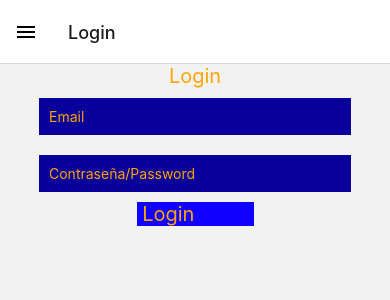
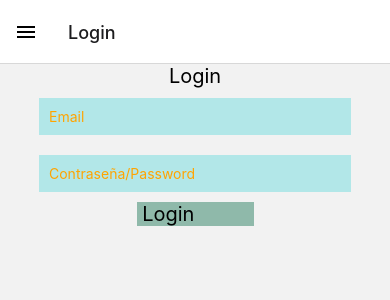
Before and after one commit to magacarolina/NativeProyecto, a React Native app: screen /Login in a window 390 px wide. Shown: the top 300 px of the page. Built offline with nearby package versions, Linux system fonts and the light colour scheme; no server answers.

Commit message:
cambiando estilos y expo camera

```diff
--- a/src/screens/createPost.js
+++ b/src/screens/createPost.js
@@ -36,6 +36,12 @@ export default class CreatePost extends Component {
             alert("Error 404");
         })
     }
+    guardarFoto(url){
+        this.setState({
+            photo: url,
+            showCamera: false,
+        })
+    }
 
     render(){
 
@@ -53,7 +59,7 @@ export default class CreatePost extends Component {
                 <TextInput
                     style={styles.field}
                     keyboardType='default'
-                    placeholder="Te gusta la foto que tomaste?"
+                    placeholder="Que pensas?"
                     multiline={true}
                     numberOfLines = {4}
                     onChangeText={text => this.setState({ comment: text })}
--- a/src/screens/login.js
+++ b/src/screens/login.js
@@ -1,5 +1,6 @@
 import React, { Component } from 'react';
 import { Text, TextInput, TouchableOpacity, View, StyleSheet} from 'react-native';
+import { color } from 'react-native-reanimated';
 import { auth } from '../firebase/config';
 
 export default class Login extends Component {
@@ -45,17 +46,18 @@ const styles = StyleSheet.create({
     },
     field: {
         width: '80%',
-        backgroundColor: "#09009B",
+        backgroundColor: "#B2E7E8",
         color: '#FFA400',
         padding: 10,
-        marginVertical: 10
+        marginVertical: 10,
+
     },
     button: {
         width: '30%',
-        backgroundColor: "#0F00FF",
+        backgroundColor: "#8FB9AA",
     },
     text: {
-        color: '#FFA400',
+        color: '',
         fontSize: 20
     }
 })
```
